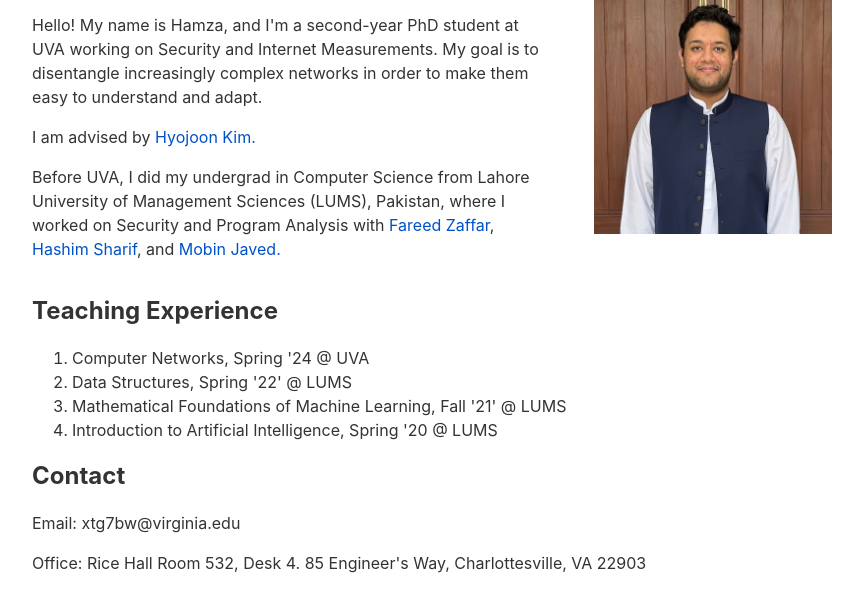
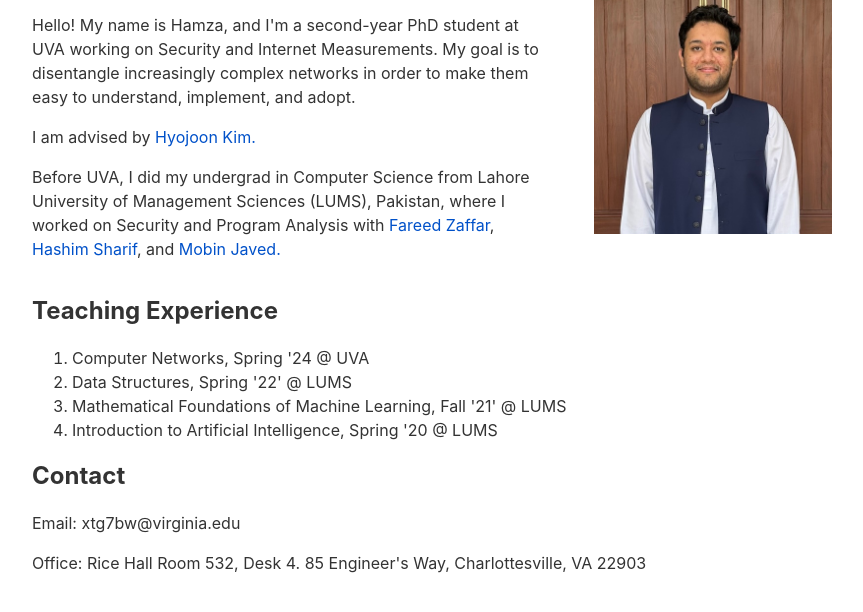
Before and after one commit to hamzakhalid99/hamzakhalid99.github.io, a plain HTML site: page index.html in a window 1280 px wide. Shown: the part 128-740 px from the top of the page, without its empty margins (208-1071 px from the left). Drawn offline with Linux system fonts and the light colour scheme.

Commit message:
Update index.html

```diff
--- a/index.html
+++ b/index.html
@@ -15,7 +15,7 @@
             <h1 class="name center">Hamza Khalid</h1>
             <div class="email center">University of Virginia</div>
             <p>Hello! My name is Hamza, and I'm a second-year PhD student at UVA
-                working on Security and Internet Measurements. My goal is to disentangle increasingly complex networks in order to make them easy to understand and adapt.
+                working on Security and Internet Measurements. My goal is to disentangle increasingly complex networks in order to make them easy to understand, implement, and adopt.
             </p>
 
             <p>I am advised by <a href="https://hyojoonkim.com/">Hyojoon Kim.</a></p>
```
